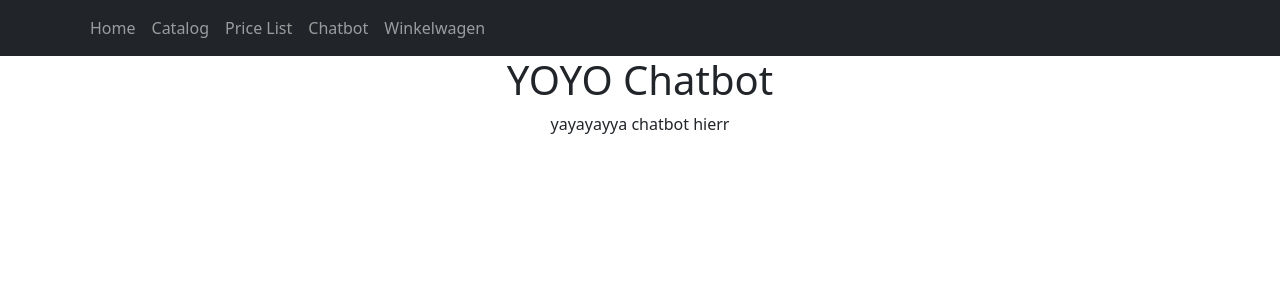
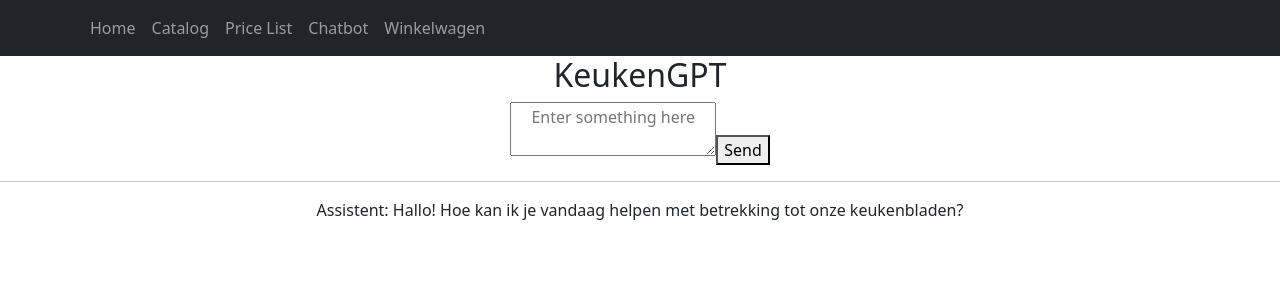
Before and after one commit to teammaxxter2-0/Front-end, a React (Vite) app in the folder OfferteApp/: page /chatbot in a window 1280 px wide. Shown: the top 300 px of the page. Built offline with nearby package versions, Linux system fonts and the light colour scheme.

Commit message:
Chatbot Interfration + Vite

```diff
--- a/OfferteApp/package.json
+++ b/OfferteApp/package.json
@@ -12,8 +12,8 @@
   "dependencies": {
     "bootstrap": "^5.3.3",
     "ngx-toastr": "^18.0.0",
-    "react": "^18.2.0",
-    "react-dom": "^18.2.0",
+    "react": "^18.3.1",
+    "react-dom": "^18.3.1",
     "react-icons": "^5.0.1",
     "react-router-dom": "^6.22.3",
     "reactstrap": "^9.2.2"
--- a/OfferteApp/src/chatbot.tsx
+++ b/OfferteApp/src/chatbot.tsx
@@ -1,15 +1,73 @@
-
-
+import { useState } from 'react';
 import Navbar from './navbar';
 
 function Chatbot() {
 
+    const [inputValue, setInputValue] = useState('');
+    const [messages, setMessages] = useState([
+        'Assistent: Hallo! Hoe kan ik je vandaag helpen met betrekking tot onze keukenbladen?'
+    ]);
+
+    async function sendData() {
+        appendUserMessage(inputValue);
+        const response = await fetch('ai/send', {
+            method: 'POST',
+            headers: {
+                'Content-Type': 'application/json',
+            },
+            body: JSON.stringify({ data: inputValue })
+        });
+        if (response.ok) {
+            const jsonResponse = await response.json();
+            appendBotMessage(jsonResponse.message);
+        } else {
+            appendBotMessage('Failed to send data');
+        }
+        setInputValue('');
+    }
+
+    function getTime() {
+        const now = new Date();
+        const hours = now.getHours().toString().padStart(2, '0');
+        const minutes = now.getMinutes().toString().padStart(2, '0');
+        return `${hours}:${minutes}`;
+    }
+
+    function appendUserMessage(message: string) {
+        setMessages(prevMessages => [
+            `${getTime()} - U: ${message}`,
+            ...prevMessages
+        ]);
+    }
+
+    function appendBotMessage(message: string) {
+        setMessages(prevMessages => [
+            `${getTime()} - Assistent: ${message}`,
+            ...prevMessages
+        ]);
+    }
+
     return (
         <>
             <Navbar />
-            <h1>YOYO Chatbot</h1>
-            <p> yayayayya chatbot hierr</p>
-
+            <div className="input-container" id="logContainer">
+                <h2>KeukenGPT</h2>
+                <textarea
+                    id="inputBox"
+                    placeholder="Enter something here"
+                    value={inputValue}
+                    onChange={(e) => setInputValue(e.target.value)}
+                ></textarea>
+                <button onClick={sendData}>Send</button>
+                <hr />
+                <div className="output-box" id="outputBox">
+                    {messages.map((message, index) => (
+                        <div key={index} className={message.includes('U:') ? 'user-message' : 'log-container'}>
+                            {message}
+                        </div>
+                    ))}
+                </div>
+            </div>
         </>
     );
 }
--- a/OfferteApp/vite.config.ts
+++ b/OfferteApp/vite.config.ts
@@ -4,4 +4,18 @@ import react from '@vitejs/plugin-react-swc'
 // https://vitejs.dev/config/
 export default defineConfig({
   plugins: [react()],
+  server: {
+    port: 5173,
+    strictPort: true,
+    proxy: {
+        '/api': {
+            target: 'http://localhost:5018',
+            rewrite: (path: string) => path.replace(/^\/api/, ''),
+         },
+         '/ai': {
+            target: 'http://localhost:3000',
+            rewrite: (path: string) => path.replace(/^\/ai/, ''),
+         },
+    }
+  }
 })
```
